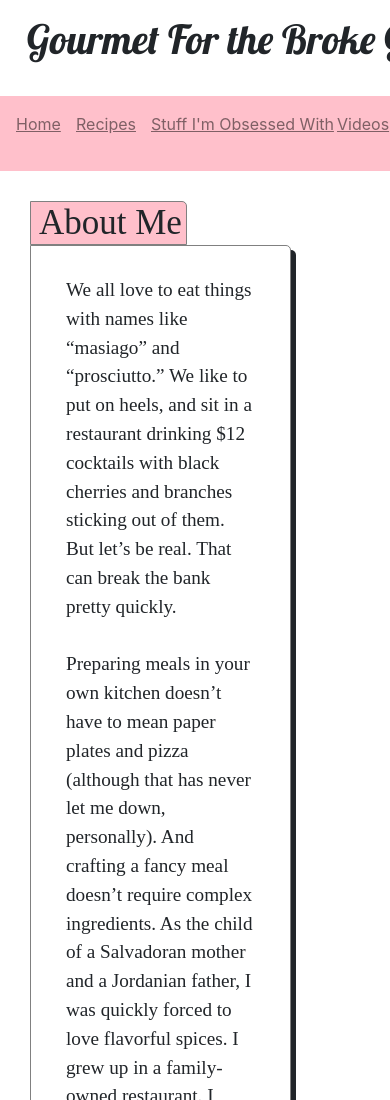
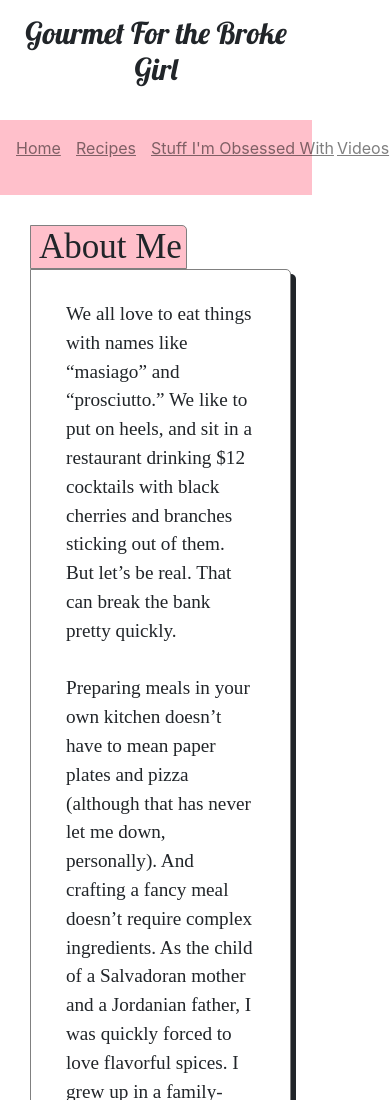
Before and after one commit to benzed3/TaniasFoodSite, a plain HTML site: page index.html in a window 390 px wide. Shown: the top 1100 px of the page. Drawn offline with nearby package versions, Linux system fonts and the light colour scheme; a web font is replaced by a local one.

Commit message:
changes to @media 411px

```diff
--- a/assets/mobile.css
+++ b/assets/mobile.css
@@ -97,7 +97,15 @@
 @media screen and (max-width: 411px) {
 
     .title {
-        font-size: 40px;
+        font-size: 30px;
+    }
+
+    header {
+        width: 80%;
+    }
+
+    #links {
+        width: 80%;
     }
 
 }
```
